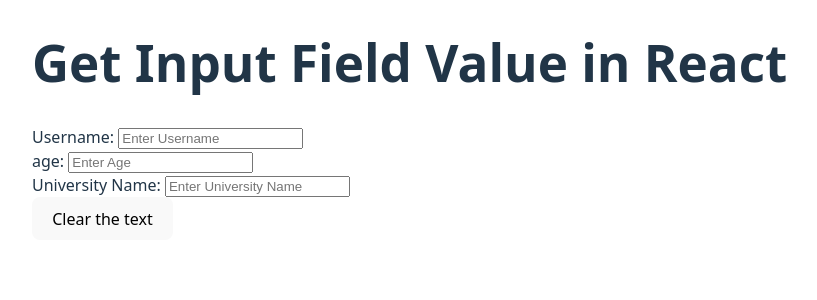
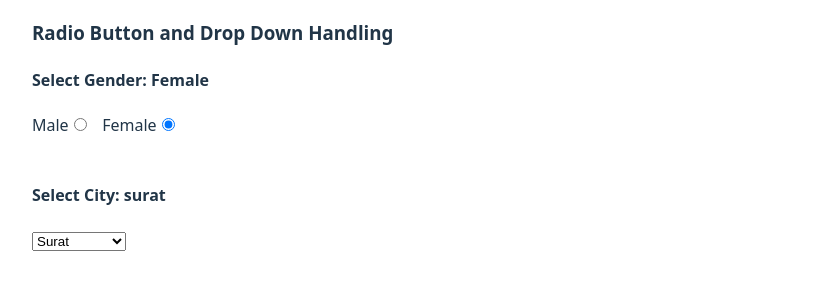
Before and after one commit to pushpendra-407/react-blog, a React (Vite) app: page / in a window 1280 px wide. Shown: the top 300 px of the page, without its empty margins (0-817 px from the left). Built offline with nearby package versions, Linux system fonts and the light colour scheme.

Commit message:
Radio button and dropdown examples

```diff
--- a/src/App.jsx
+++ b/src/App.jsx
@@ -1,6 +1,8 @@
 import Header from "./Header"
 import { createElement } from "react"
 import User from "./user"
+import Checkboxes from "./Checkboxes"
+import RadioAndDrop from "./RadioAndDrop"
 
  function callFun(name) {
     return alert("Apple")
@@ -35,7 +37,9 @@ return <div>
       <li>Get a Job and settled</li>
     </ul> */}
   {/* <User /> */}
-  <Header/>
+  {/* <Header/> */}
+    {/* <Checkboxes /> */}
+    <RadioAndDrop />
     {/* <button onClick={()=>callFun("Banana")}>Click Me</button> */}
   </div>
 
--- /dev/null
+++ b/src/Checkboxes.jsx
@@ -0,0 +1,65 @@
+import { useState } from "react";
+
+function Checkboxes() {
+  const [skills, setSkills] = useState([]);
+  const handleSkills = (event) => {
+    console.log(event.target.value, event.target.checked);
+    if (event.target.checked) {
+      setSkills([...skills, event.target.value]);
+    } else setSkills([...skills.filter((item) => item !== event.target.value)]);
+  };
+  return (
+    <div>
+      <ul style={{ listStyle: "none", display: "inline-block" }}>
+        <h3>Select your Skills</h3>
+        <div>
+          <input
+            onChange={handleSkills}
+            type="checkbox"
+            name="php"
+            id="php"
+            value={"php"}
+          />
+          <label htmlFor="php">PHP</label>
+        </div>
+
+        <div>
+          <input
+            onChange={handleSkills}
+            type="checkbox"
+            name="Java"
+            id="java"
+            value={"java"}
+          />
+          <label htmlFor="java">Java</label>
+        </div>
+
+        <div>
+          <input
+            onChange={handleSkills}
+            type="checkbox"
+            name="JavaScript"
+            id="javaScript"
+            value={"javaScript"}
+          />
+          <label htmlFor="javaScript">JavaScript</label>
+        </div>
+
+        <div>
+          <input
+            onChange={handleSkills}
+            type="checkbox"
+            name="Node"
+            id="node"
+            value={"node"}
+          />
+          <label htmlFor="node">Node</label>
+        </div>
+      </ul>
+
+      <h1>{skills.toString()}</h1>
+    </div>
+  );
+}
+
+export default Checkboxes;
--- /dev/null
+++ b/src/RadioAndDrop.jsx
@@ -0,0 +1,43 @@
+import { useState } from "react";
+
+function RadioAndDrop() {
+  const [gender, setGender] = useState("Female");
+  const [city, setCity] = useState('surat');
+  return (
+    <div>
+      <h3>Radio Button and Drop Down Handling</h3>
+      <h4>Select Gender: {gender}</h4>
+      <label htmlFor="male">Male</label>
+      <input
+        type="radio"
+        onChange={(event) => setGender(event.target.value)}
+        name="gender"
+        id="male"
+        value={"Male"}
+      />
+      &nbsp; &nbsp;
+      <label htmlFor="female">Female</label>
+      <input
+        type="radio"
+        checked={gender == "Female"}
+        onChange={(event) => setGender(event.target.value)}
+        name="gender"
+        id="female"
+        value={"Female"}
+      />
+      <br />
+      <br />
+
+      <h4>Select City: {city}</h4>
+      <select onChange = {(event) => setCity(event.target.value)} name="city" id="city">
+        <option value="surat">Surat</option>
+        <option value="vadodara">Vadodara</option>
+        <option value="ahmedabad">Ahmedabad</option>
+        <option value="bhavnagar">Bhavnagar</option>
+        <option value="amreli">Amreli</option>
+      </select>
+    </div>
+  );
+}
+
+export default RadioAndDrop;
```
